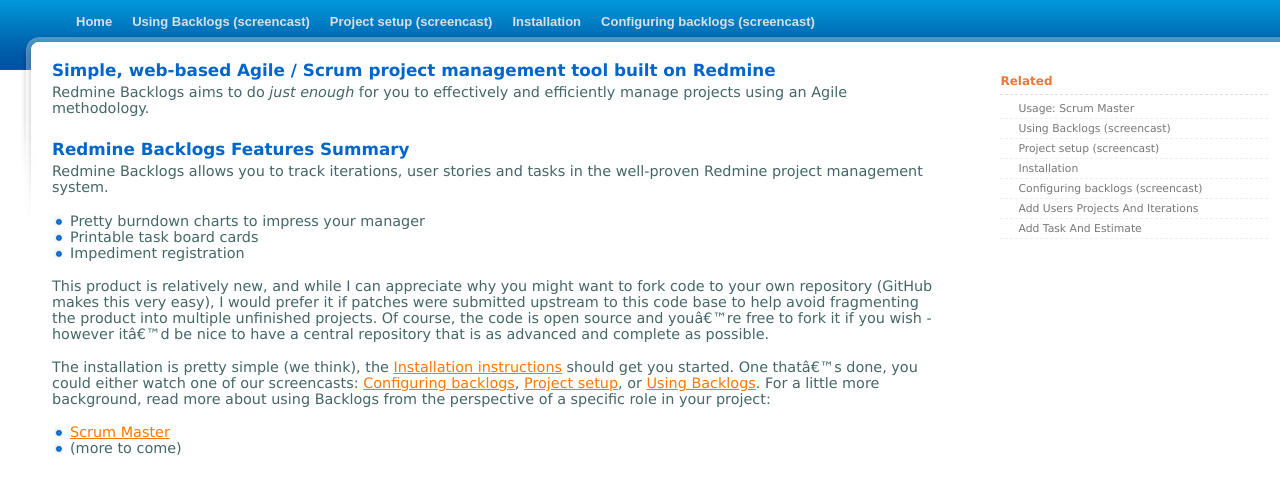
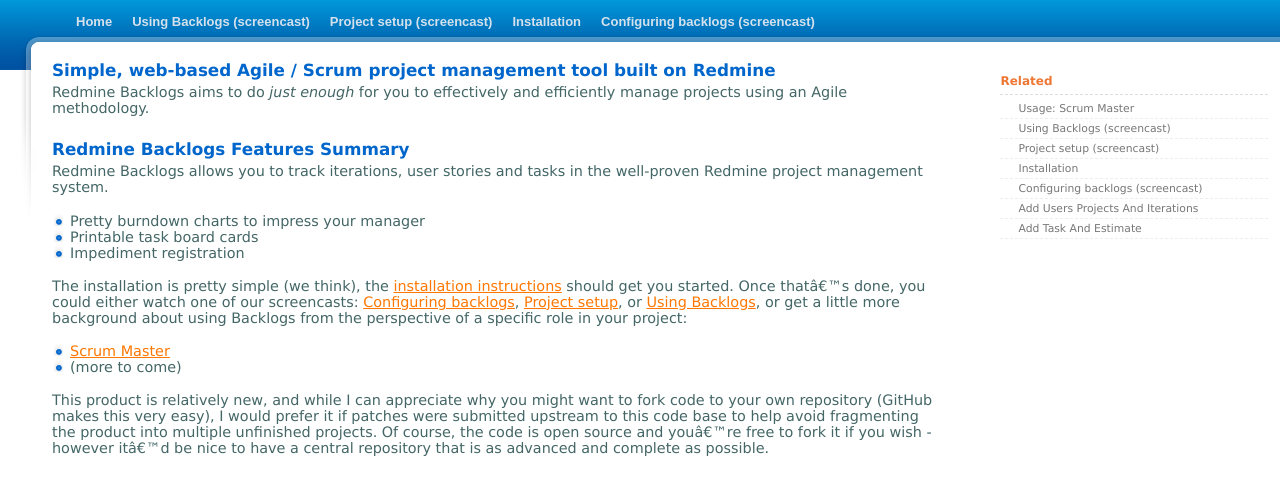
Before and after one commit to backlogs/www, a Jekyll site: the page built from _posts/2009-01-01-index.markdown, in a window 1280 px wide. Shown: the top 495 px of the page. Built offline with Jekyll 4.4.1, drawn with Linux system fonts in a browser that asks for light colours.

```diff
--- a/_posts/2009-01-01-UseCaseScrumMaster.markdown
+++ b/_posts/2009-01-01-UseCaseScrumMaster.markdown
@@ -20,6 +20,10 @@ just keep the stories open, or delete them, or move them to the
 backlog, but don't "close" them.
 
 ## Planning a sprint
+
+Sprints are what Redmine calls versions, so you create a new sprint by
+creating a new... version, right. Go to your project, select the
+"settings" tab, pick "versions" and create one.
 
 If you click the "Backlogs" tab for your project you'll get to the
 planning page. On this page you can change various things by clicking
--- a/_posts/2009-01-01-index.markdown
+++ b/_posts/2009-01-01-index.markdown
@@ -16,19 +16,19 @@ well-proven Redmine project management system.
 -   Printable task board cards
 -   Impediment registration
 
+The installation is pretty simple (we think), the [installation instructions](Installation.html) should get you started. Once that's
+done, you could either watch one of our screencasts: [Configuring backlogs](BacklogsConfiguration),
+[Project setup](SettingUpYourProject.html), or [Using
+Backlogs](Usage.html), or get a little more background about
+using Backlogs from the perspective of a specific role in your
+project:
+
+- [Scrum Master](UseCaseScrumMaster.html)
+- (more to come)
+
 This product is relatively new, and while I can appreciate why you
 might want to fork code to your own repository (GitHub makes this very
 easy), I would prefer it if patches were submitted upstream to this code base to help
 avoid fragmenting the product into multiple unfinished projects. Of
 course, the code is open source and you're free to fork it if you wish - however it'd be nice to have a central repository that is as
 advanced and complete as possible.
-
-The installation is pretty simple (we think), the [Installation instructions](Installation.html) should get you started. One that's
-done, you could either watch one of our screencasts: [Configuring backlogs](BacklogsConfiguration),
-[Project setup](SettingUpYourProject.html), or [Using
-Backlogs](Usage.html). For a little more background, read more about
-using Backlogs from the perspective of a specific role in your
-project:
-
-- [Scrum Master](UseCaseScrumMaster.html)
-- (more to come)
```
